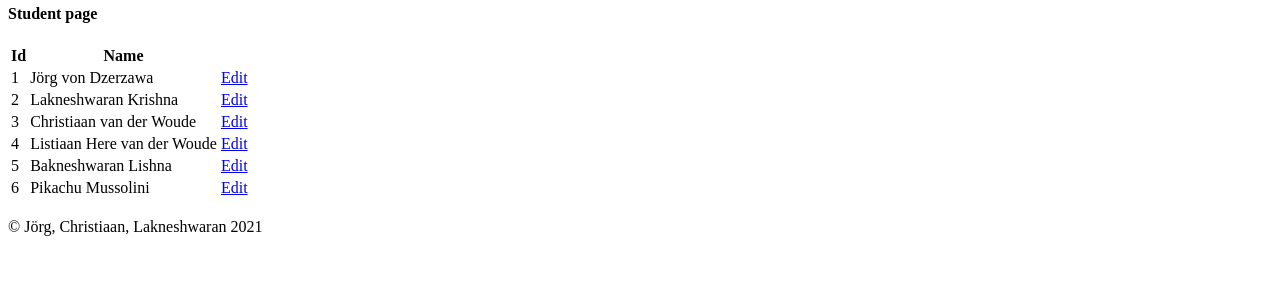
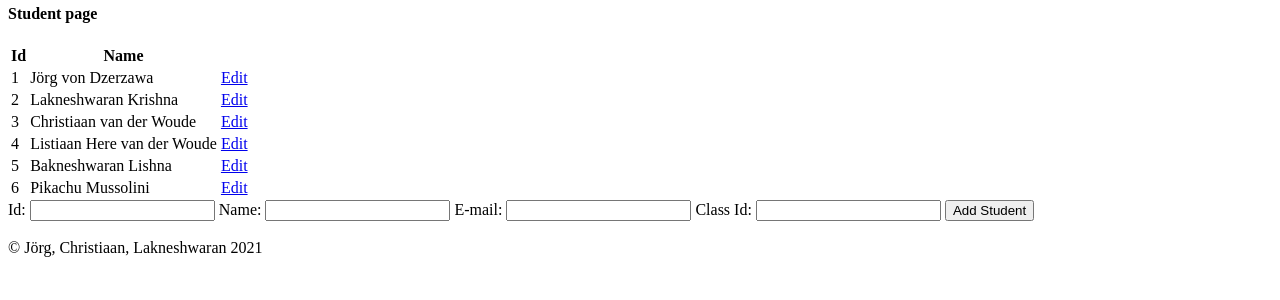
Before and after one commit to Timmeahj/crud, a PHP site: page /index.php?page=student in a window 1280 px wide. Shown: the part 148-448 px from the top of the page. Run offline with PHP 8.4, Linux system fonts and the light colour scheme; data comes from the database, SQL or seed files in the repository.

Commit message:
student page done

```diff
--- a/Controller/StudentController.php
+++ b/Controller/StudentController.php
@@ -42,7 +42,20 @@ class StudentController
                 $student->setTeacher($_POST["teacher_name"]);
                 $_POST["teacher_name"] = "";
             }
-            if (isset($_POST) && !empty($_POST)) {
+            if (isset($_POST['add']) && !empty($_POST['add'])) {
+                $sql = $connection->prepare("INSERT INTO student (id, name, email, class_id) VALUES (?, ?, ?, ?)");
+                $idN = (int)$_POST["add_id"];
+                $nameN = $_POST['add_name'];
+                $emailN = $_POST['add_email'];
+                $classIdN = (int)$_POST['add_class_id'];
+                $sql->bind_param("issi", $idN,$nameN, $emailN, $classIdN);
+                if($sql->execute()) {
+                    echo "Student records added successfully";
+                } else {
+                    echo "Problem in adding new records";
+                }
+            }
+            if (isset($_POST["edit"]) && !empty($_POST["edit"])) {
                 $id = $student->getId();
                 $name = $student->getName();
                 $email = $student->getEmail();
--- a/Model/Student.php
+++ b/Model/Student.php
@@ -8,7 +8,7 @@ class Student
 
     private string | null $email;
 
-    private string | null $class;
+    private string | null  $class;
 
     private string | null $teacher;
 
--- a/View/editStudent.php
+++ b/View/editStudent.php
@@ -16,5 +16,5 @@ $teacher = $display->teacher($connection, $_GET["id"]);
     </select>
     <label>Teacher: </label>
     <input name="teacher_name" type="text" placeholder="<?php echo $teacher["name"]?>">
-    <button type="submit">Submit</button>
+    <button type="submit" name="edit" value="submit">Submit</button>
 </form>
--- a/View/students.php
+++ b/View/students.php
@@ -12,8 +12,6 @@
                 echo '<a href="index.php?page=student&view=detailed">Detailed View</a>';
             }
             ?>
-
-
         </nav>
 
         <h4>Student page</h4>
@@ -33,5 +31,17 @@
                 ?>
             </table>
 
+        <form method="post">
+            <label>Id: </label>
+            <input name="add_id" type="number">
+            <label>Name: </label>
+            <input name="add_name" type="text">
+            <label>E-mail: </label>
+            <input name="add_email" type="text">
+            <label>Class Id: </label>
+            <input name="add_class_id" type="number">
+            <button type="submit" name="add" value="submit">Add Student</button>
+        </form>
+
     </section>
 <?php require 'includes/footer.php'?>
```
